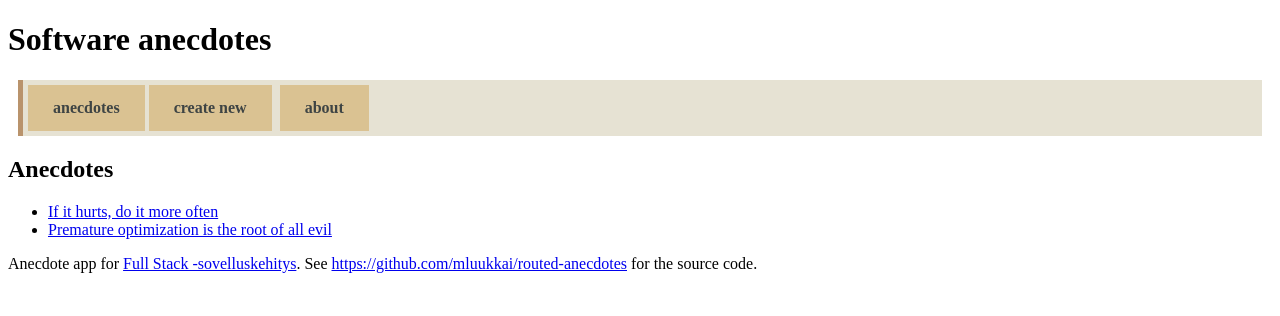
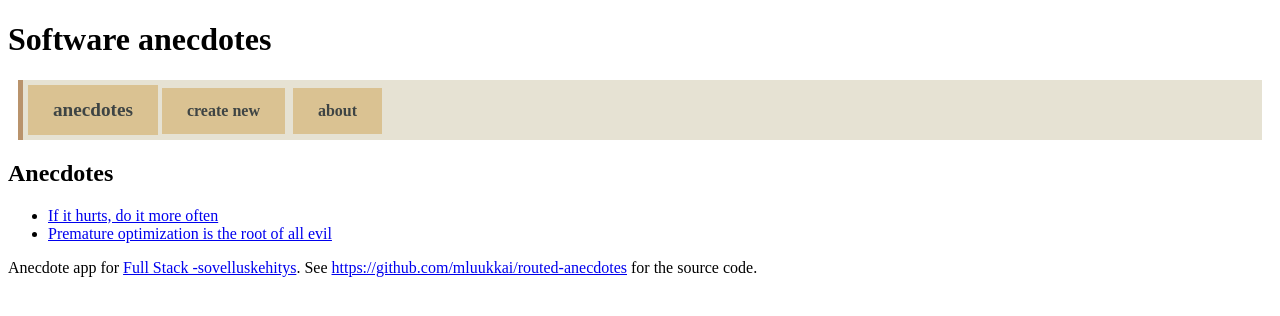
Before and after one commit to TopMak/HY_FS2018_osa6, a React (Create React App) app: page / in a window 1280 px wide. Shown: the top 316 px of the page. Built offline with nearby package versions, Linux system fonts and the light colour scheme.

Commit message:
Teht6.20 change to NavLink on menu links and add styles

```diff
--- a/src/components/Menu.js
+++ b/src/components/Menu.js
@@ -1,10 +1,20 @@
 import React from 'react'
 
-import { Link } from 'react-router-dom'
+import { NavLink, Link } from 'react-router-dom'
 
 const Menu = () => {
 
   const linkButton = {
+    backgroundColor: '#dac292',
+    color: '#3e4444',
+    padding: '14px 25px',
+    textAlign: 'center',
+    textDecoration: 'none',
+    display: 'inline-block',
+  }
+
+  const linkButtonActive = {
+    fontSize: '1.2em',
     backgroundColor: '#dac292',
     color: '#3e4444',
     padding: '14px 25px',
@@ -24,9 +34,9 @@ const Menu = () => {
 
   return (
     <div style={menuStyle}>
-      <Link style={linkButton} to="/">anecdotes</Link>&nbsp;
-      <Link style={linkButton} to="/create">create new</Link> &nbsp;
-      <Link style={linkButton} to="/about">about</Link> &nbsp;
+      <NavLink activeStyle={linkButtonActive} style={linkButton} exact to="/">anecdotes</NavLink>&nbsp;
+      <NavLink activeStyle={linkButtonActive} style={linkButton} exact to="/create">create new</NavLink> &nbsp;
+      <NavLink activeStyle={linkButtonActive} style={linkButton} exact to="/about">about</NavLink> &nbsp;
     </div>
   )
 }
```
